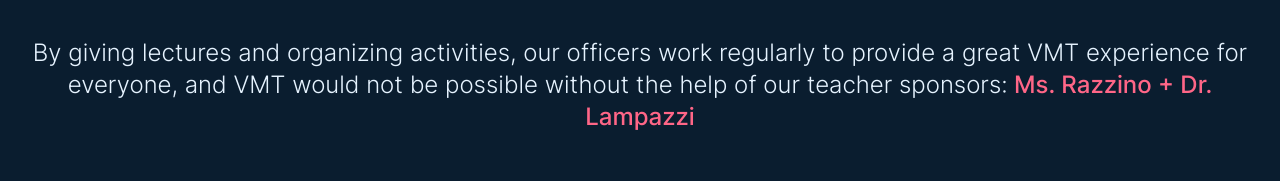
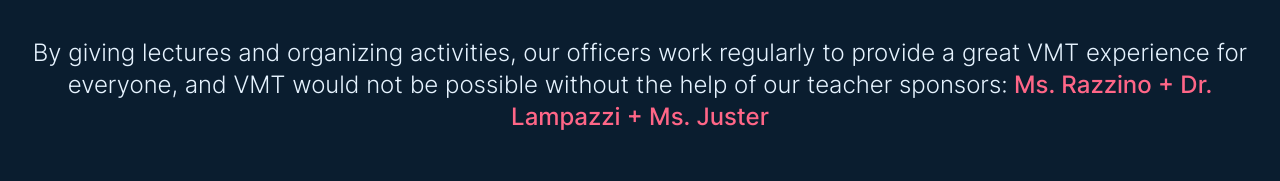
Before and after one commit to arulandu/tjvmt, a Next.js app in the folder app/: page /about in a window 1280 px wide. Shown: the part 1745-1926 px from the top of the page. Built offline with nearby package versions, Linux system fonts and the light colour scheme; grey boxes are pictures that could not be loaded.

Commit message:
change arml pic, add juster

```diff
--- a/app/src/pages/about.tsx
+++ b/app/src/pages/about.tsx
@@ -17,7 +17,7 @@ const AboutUsSection = () => {
       </p>
       <div className ="mx-auto relative w-11/12 lg:w-9/12 aspect-[4/3]">
       <Image
-        src="/images/arml.png"
+        src="/images/arml24.png"
         alt="ARML Picture"
         layout="fill"
       />
@@ -82,7 +82,7 @@ const LeadershipSection = ({
           would not be possible without the help of our teacher sponsors:
           <span className="text-pink font-medium">
             {" "}
-            Ms. Razzino + Dr. Lampazzi
+            Ms. Razzino + Dr. Lampazzi + Ms. Juster
           </span>
         </p>
       </div>
```
